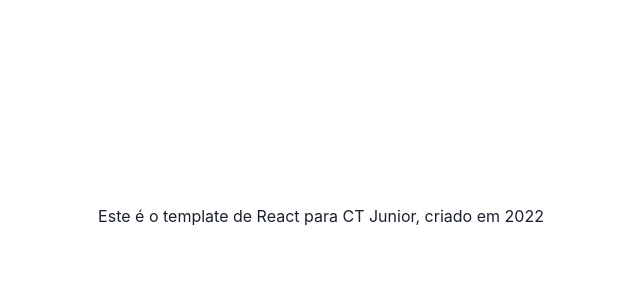
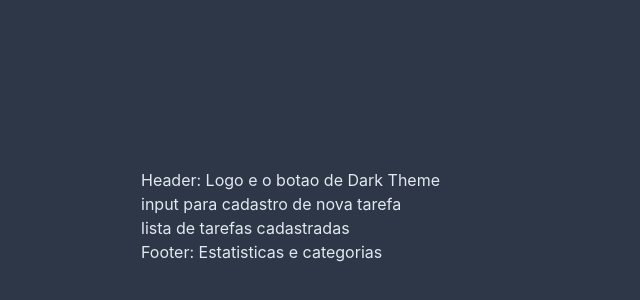
Before and after one commit to felipemattosv/react-todo_list, a Next.js app: page / in a window 1280 px wide. Shown: the part 184-484 px from the top of the page, without its empty margins (319-959 px from the left). Built offline with nearby package versions, Linux system fonts and the light colour scheme.

Commit message:
Organizando componentes no index e criando o theme.ts

```diff
--- /dev/null
+++ b/src/components/Footer.tsx
@@ -0,0 +1,5 @@
+export function Footer() {
+    return(
+        <h1>Footer: Estatisticas e categorias</h1>
+    )
+}
--- /dev/null
+++ b/src/components/Header.tsx
@@ -0,0 +1,6 @@
+export function Header() {
+
+    return(
+        <h1>Header: Logo e o botao de Dark Theme</h1>
+    )
+}
--- /dev/null
+++ b/src/components/NewTask.tsx
@@ -0,0 +1,5 @@
+export function NewTask() {
+    return(
+        <h1>input para cadastro de nova tarefa</h1>
+    )
+}
--- /dev/null
+++ b/src/components/TasksList.tsx
@@ -0,0 +1,5 @@
+export function TasksList() {
+    return(
+        <h1>lista de tarefas cadastradas</h1>
+    )
+}
--- a/src/pages/_app.tsx
+++ b/src/pages/_app.tsx
@@ -1,7 +1,9 @@
 import React from "react";
 
-import { ChakraProvider, theme } from "@chakra-ui/react";
+import { ChakraProvider } from "@chakra-ui/react";
 import type { AppProps } from "next/app";
+
+import { theme } from '../styles/theme'
 
 function MyApp({ Component, pageProps }: AppProps) {
   return (
--- a/src/pages/index.tsx
+++ b/src/pages/index.tsx
@@ -1,10 +1,19 @@
-import { Flex, Text } from "@chakra-ui/react";
+import { Flex } from "@chakra-ui/react";
 import type { NextPage } from "next";
+import { Header } from '../components/Header'
+import { NewTask } from "../components/NewTask";
+import { TasksList } from "../components/TasksList"
+import { Footer } from "../components/Footer";
 
 const Home: NextPage = () => {
   return (
-    <Flex h="100vh" justifyContent="center" alignItems="center">
-      <Text>Este é o template de React para CT Junior, criado em 2022</Text>
+    <Flex h="100vh" justify="center" align="center">
+      <Flex width="100%" maxWidth={360} direction="column">
+        <Header />
+        <NewTask />
+        <TasksList />
+        <Footer />
+      </Flex>
     </Flex>
   );
 };
--- /dev/null
+++ b/src/styles/theme.ts
@@ -0,0 +1,12 @@
+import { extendTheme } from '@chakra-ui/react'
+
+export const theme = extendTheme({
+    styles: {
+        global: {
+            body: {
+                bg: 'gray.700',
+                color: 'gray.200'
+            }
+        }
+    }
+})
```
